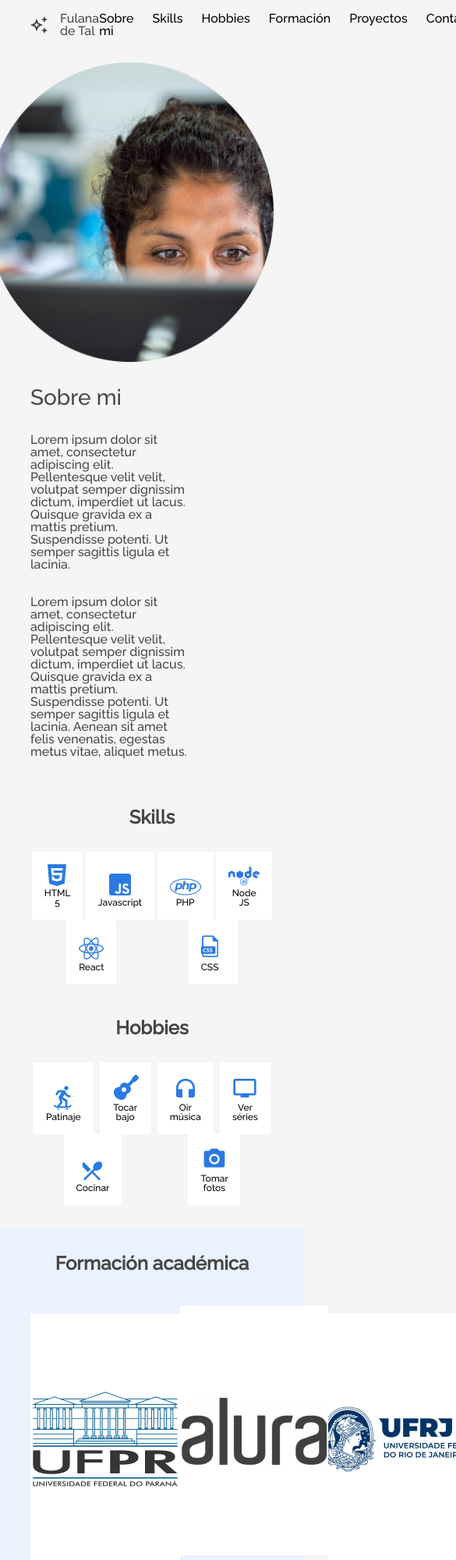
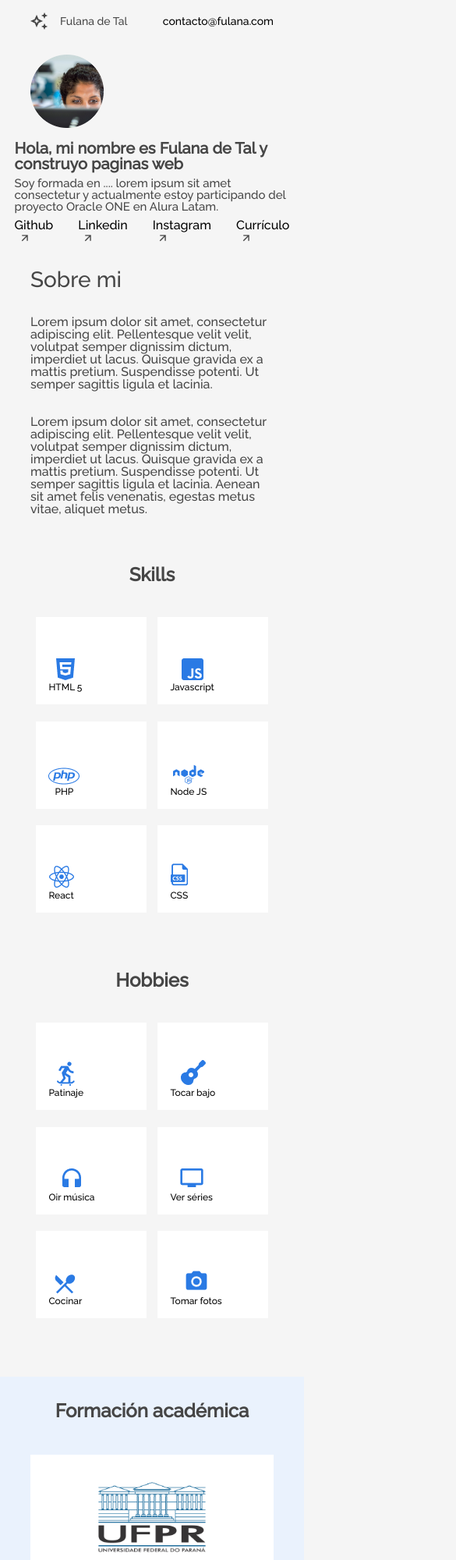
Before and after one commit to SanchoCabrero/Portfolio, a plain HTML site: page index.html in a window 390 px wide. Shown: the top 2000 px of the page at 78% size, 585 px wide, since content can reach past the window. Drawn offline with Linux system fonts and the light colour scheme.

Commit message:
layout ok

```diff
--- a/index.html
+++ b/index.html
@@ -28,7 +28,7 @@
                 <li class="menu__list__item"><a href="#hobbies">Hobbies</a></li>
                 <li class="menu__list__item"><a href="#formacion">Formación</a></li>
                 <li class="menu__list__item"><a href="#xp">Proyectos</a></li>
-                <li class="menu__list__item"><a href="#contacto">Contacto@fulana.com</a></li>
+                <li class="menu__list__item" id="email"><a href="#contacto">contacto@fulana.com</a></li>
             </ul>
         </nav>
     </section>
--- a/style.css
+++ b/style.css
@@ -71,9 +71,11 @@ section.title{
 .title__div{
     display: flex;
     flex-direction: row-reverse;
+    justify-content: space-between;
+    align-items: center;
 }
 .title__profile{
-    flex: 1 1 20%;
+    width: 25%;
 }
 .title__container{
     display: flex;
@@ -135,7 +137,7 @@ section.skills, section.hobbies{
     display: flex;
     flex-wrap: wrap;
     justify-content: space-around;
-    height: 150px;
+    height: 15rem;
 }
 .skills__box, .hobbies__box{
     flex-basis: 10%;
@@ -168,7 +170,7 @@ section.academic{
     margin: 0 auto;
     display: flex;
     justify-content: space-around;
-    align-items: center;
+    align-items: flex-start;
 }
 .academic__courses__box{
     display: flex;
@@ -230,12 +232,14 @@ section.experience{
     align-items: flex-start;
 }
 .experience__title{
+    text-align: left;
     font-weight: 700;
     font-size: 22px;
     color: #464646;
     margin-bottom: 1rem;
 }
 .experience__text{
+    text-align: left;
     font-weight: 500;
     font-size: 16px;
     color: #464646;
@@ -278,11 +282,13 @@ section.experience{
 /*Contacto*/
 
 section.formcontato{
+    width: 100%;
     display: flex;
     flex-direction: column;
     justify-content: center;
+    align-items: center;
     background: #EAF2FD;
-    height: 700px;
+    height: 42rem;
 }
 
 .formcontato__contacto{
@@ -294,12 +300,16 @@ section.formcontato{
     gap: 1rem;
     height: auto;
 }
+.formcontato__img{
+    height: auto;
+    width: 100%;
+}
 .formcontato__text{
     height: 100%;
-    flex-basis: auto;
     display: flex;
     flex-direction: column;
     justify-content: space-between;
+    align-items: stretch;
     gap: 0.4rem;
 
 }
@@ -322,6 +332,7 @@ section.formcontato{
 }
 .formcontato__input{
     height: 3rem;
+    width: 90%;
     font-family: 'Raleway';
     font-style: normal;
     font-weight: 400;
@@ -334,6 +345,7 @@ section.formcontato{
 
 .formcontato__textarea{
     height: 6rem;
+    width: 87%;
     font-family: 'Raleway';
     font-style: normal;
     font-weight: 400;
@@ -342,7 +354,7 @@ section.formcontato{
     border: none;
     padding: 1rem;
     border-radius: 5px;
-    resize: none;
+    resize: none ;
 }
 .formcontato__botao{
     height: 3rem;
@@ -369,36 +381,111 @@ Utiliza las referencias de los breakpoints @media abajo */
 
 
 /*Tablet*/
-@media (min-width: 768px) {
+@media (max-width: 768px) {
 
 /* Menú */
+.menu__list__item{
+    display: none;
+}
+#email{
+    display: block;
+}
+/*title*/
+.title__container{
+    gap: 0.5rem;
+}
+.title__subsection{
+    font-size: 15px;
+}
+.title__bio{
+    font-size: 20px;
+    font-weight: bold;
+}
+.title__profile{
+    width: 20%;
+}
+/*About*/
+.about__container{
+    width: 100%;
+}
+/*Skills y Hobbies*/
+.skills__box, .hobbies__box{
+    flex-basis: 25%;
+    height: 6rem;
+}
+.skills__line, .hobbies__line{
+    align-items: center;
+    height: 300px;
+}
 
-/*title*/
+/*Formación Académica*/
+section.academic{
+    height: 23rem;
+}
+
+.academic__courses__item__img{
+    height: 10rem;
+}
+
+.academic__courses__item__img img{
+    height: 6rem;
+    margin-top: 2rem;
+}
+/*Experiencia Profesional*/
+.experience__box{
+    flex-direction: column;
+    align-items: stretch;
+    margin: 2rem 0;
+}
+.experience__box:nth-child(odd){
+    flex-direction: column;
+}
+.experience__img{
+    width: 100%;
+}
+/*Contacto*/
+.formcontato__img{
+    display: none;
+}
+}
+
+/*Mobile*/
+@media (max-width: 480px) {
+
+/*Menu*/
+section.menu{
+    font-size: 14px;
+    align-items: center;
+}
+/*Titulo*/
+.title__div{
+    flex-direction: column;
+    gap: 1rem;
+}
+.title__profile{
+    align-self: flex-start;
+    width: 30%;
+}
+/*Sección sobre mi*/
 
 /*Skills*/
-
+.skills__box, .hobbies__box{
+    flex-basis: 35%;
+    height: 5rem;
+}
+.skills__line, .hobbies__line{
+     height: 25rem;
+}
 /*Hobbies*/
 
 /*Formación Académica*/
-
-/*Experiencia Profesional*/
-
+section.academic{
+    height: 50rem;
 }
-
-/*Mobile*/
-@media (min-width: 425px) {
-
-/*Menu*/
-
-/*Titulo*/
-
-/*Sección sobre mi*/
-
-/*Skills*/
-
-/*Hobbies*/
-
-/*Formación Académica*/
+.academic__courses{
+    flex-direction: column;
+    align-items: stretch;
+}
 
 /*Experiencia Profesional*/
 
```
